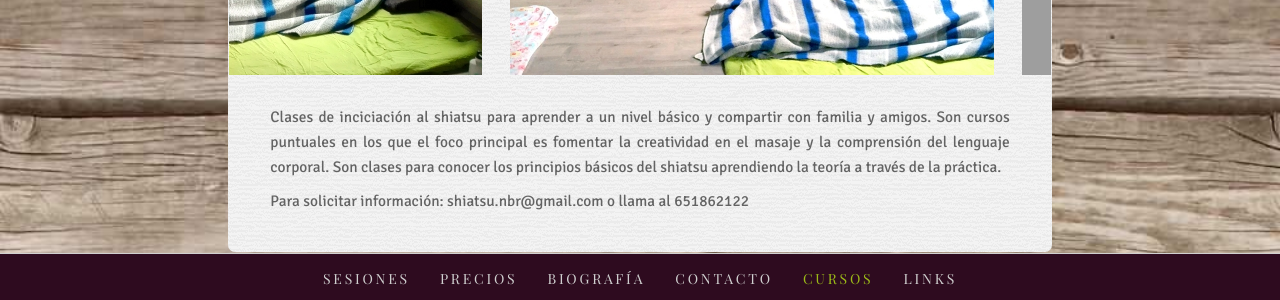
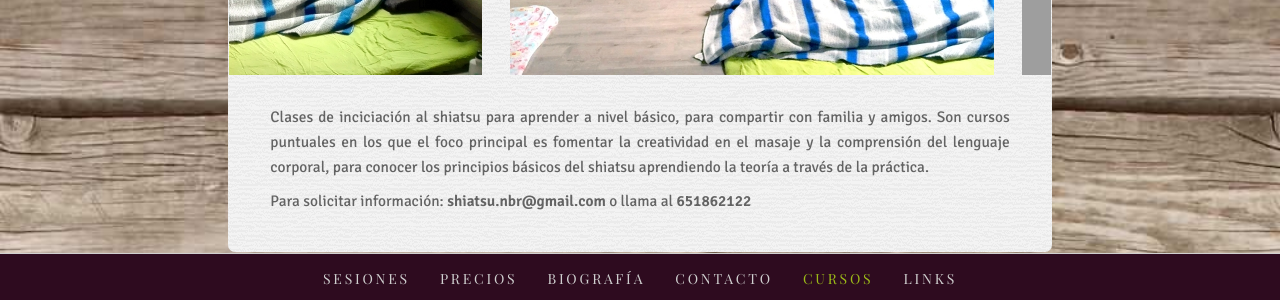
Before and after one commit to agustibr/shiatsu.nuriabelloc.com, a Jekyll site: the page built from es/cursos.md, in a window 1280 px wide. Shown: the part 596-896 px from the top of the page. Built offline with Jekyll 4.4.1, drawn with Linux system fonts in a browser that asks for light colours; some web fonts are replaced.

Commit message:
Updated cursos.md

```diff
--- a/es/cursos.md
+++ b/es/cursos.md
@@ -16,8 +16,6 @@ published: true
 
 {% include carousel.html imgs=page.carousel %}
 
-Clases de inciciación al shiatsu para aprender a un nivel básico y compartir con familia y amigos. Son cursos puntuales en los que el foco principal es fomentar la creatividad en el masaje y la comprensión del lenguaje corporal. Son clases para conocer los principios básicos del shiatsu aprendiendo la teoría a través de la práctica.
+Clases de inciciación al shiatsu para aprender a nivel básico, para compartir con familia y amigos. Son cursos puntuales en los que el foco principal es fomentar la creatividad en el masaje y la comprensión del lenguaje corporal, para conocer los principios básicos del shiatsu aprendiendo la teoría a través de la práctica.
 
-
-
-Para solicitar información: shiatsu.nbr@gmail.com o llama al 651862122
+Para solicitar información: **shiatsu.nbr@gmail.com** o llama al **651862122**
```
